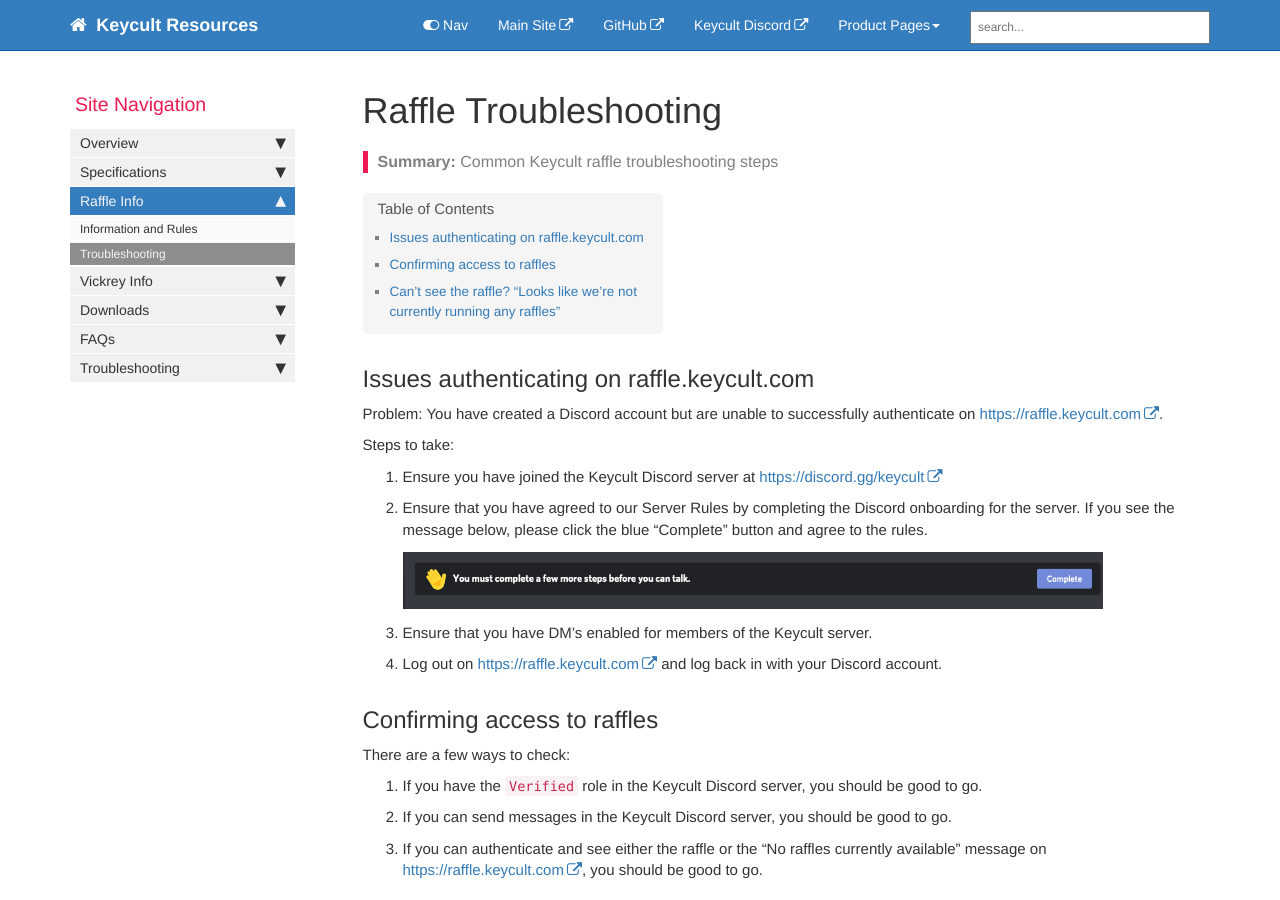
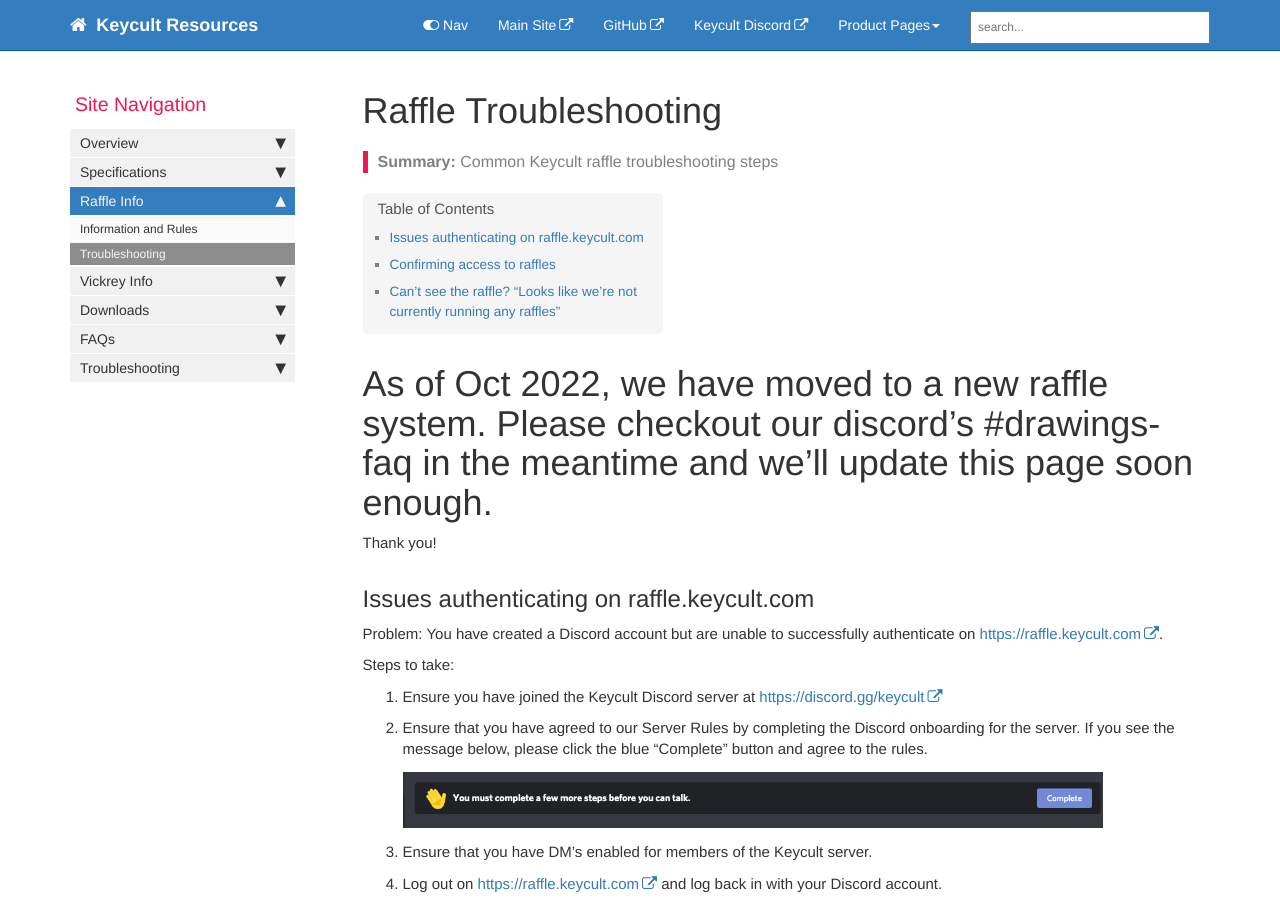
Before and after one commit to keycult/keycult-resources, a Jekyll site: the page built from pages/mydoc/raffle_troubleshooting.md, in a window 1280 px wide and 900 px high. Built offline with Jekyll 4.4.1, drawn with Linux system fonts in a browser that asks for light colours; comment, search, counter and statistics services are not loaded.

Commit message:
Swangful patch 1 (#65)
* Update faq_raffle_faq.md

* Update raffle_info_rules.md

* Update raffle_troubleshooting.md

```diff
--- a/pages/mydoc/raffle_troubleshooting.md
+++ b/pages/mydoc/raffle_troubleshooting.md
@@ -6,6 +6,8 @@
 permalink: raffle_troubleshooting.html
 summary: Common Keycult raffle troubleshooting steps
 ---
+# As of Oct 2022, we have moved to a new raffle system. Please checkout our discord's #drawings-faq in the meantime and we'll update this page soon enough.
+Thank you!
 
 ## Issues authenticating on raffle.keycult.com
 
```
Also changed, not shown: pages/mydoc/faq_raffle_faq.md (+3 -0 lines), pages/mydoc/raffle_info_rules.md (+2 -0 lines).
